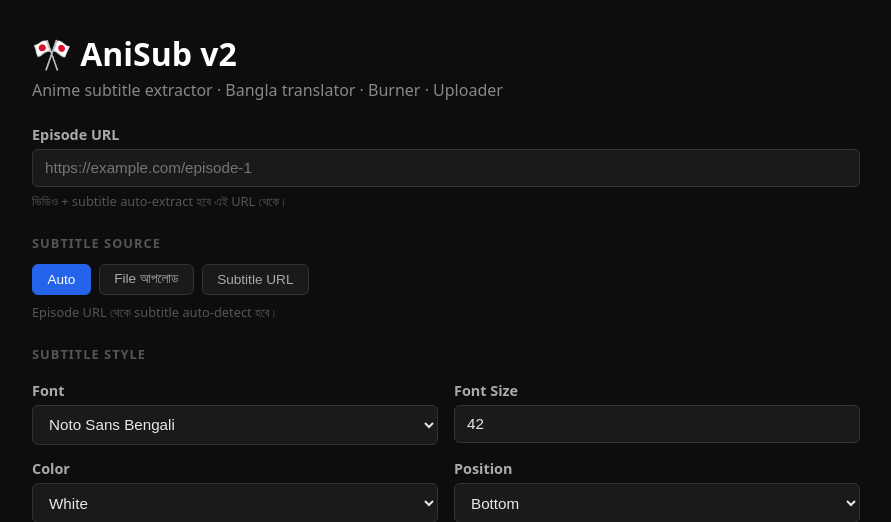
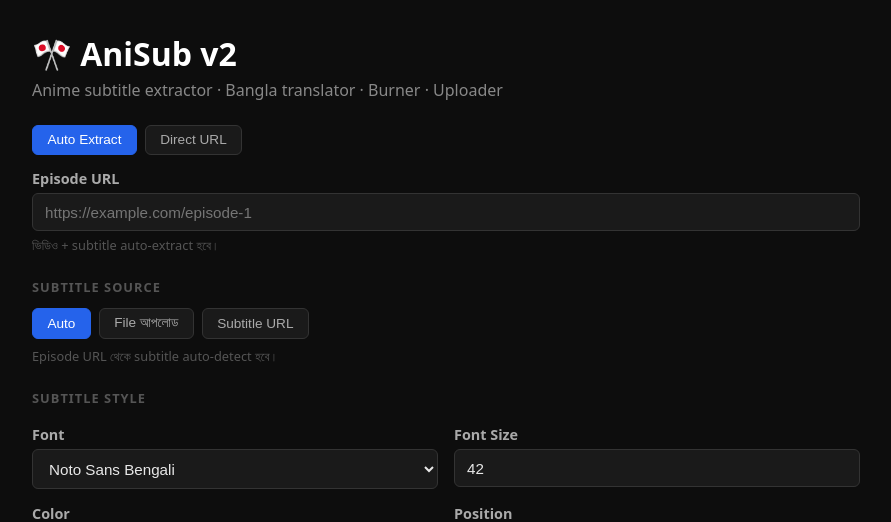
Before and after one commit to ashraf05test-prog/-genspark-diye-banailam, a Flask app: page / in a window 1280 px wide. Shown: the top 522 px of the page, without its empty margins (194-1085 px from the left). Run offline with Flask 3, Linux system fonts and the light colour scheme; parts of the project's set-up code (start-up, migrations or seed data) failed here and were passed over.

Commit message:
Update index.html

```diff
--- a/templates/index.html
+++ b/templates/index.html
@@ -95,9 +95,23 @@
   <h1>🎌 AniSub v2</h1>
   <p class="sub">Anime subtitle extractor · Bangla translator · Burner · Uploader</p>
 
-  <label>Episode URL</label>
-  <input type="url" id="source_url" placeholder="https://example.com/episode-1">
-  <p class="hint">ভিডিও + subtitle auto-extract হবে এই URL থেকে।</p>
+  <!-- Video Source Mode -->
+  <div class="tab-bar" style="margin-bottom:.75rem">
+    <button class="tab-btn active" id="modeBtn-auto" onclick="switchMode('auto')">Auto Extract</button>
+    <button class="tab-btn" id="modeBtn-manual" onclick="switchMode('manual')">Direct URL</button>
+  </div>
+
+  <div id="mode-auto">
+    <label>Episode URL</label>
+    <input type="url" id="source_url" placeholder="https://example.com/episode-1">
+    <p class="hint">ভিডিও + subtitle auto-extract হবে।</p>
+  </div>
+
+  <div id="mode-manual" style="display:none">
+    <label>Video URL (m3u8 বা mp4)</label>
+    <input type="url" id="video_url" placeholder="https://cdn.example.com/video.m3u8">
+    <p class="hint">m3u8 দিলে ffmpeg সরাসরি burn করবে — আলাদা download লাগবে না।</p>
+  </div>
 
   <!-- Subtitle Source Tabs -->
   <div class="section-title">Subtitle Source</div>
@@ -236,8 +250,20 @@
       el('stageLabel').textContent = (STAGE_LABELS[stage] || stage) + ` (${pct}%)`;
     }
 
+    let activeMode = 'auto';
+
+    function switchMode(mode) {
+      activeMode = mode;
+      ['auto','manual'].forEach(m => {
+        el('modeBtn-' + m).classList.toggle('active', m === mode);
+        el('mode-' + m).style.display = m === mode ? 'block' : 'none';
+      });
+    }
+
     async function startTask() {
-      const sourceUrl = el('source_url').value.trim();
+      const sourceUrl = activeMode === 'auto' ? (el('source_url').value.trim() || null) : null;
+      const videoUrl  = activeMode === 'manual' ? (el('video_url').value.trim() || null) : null;
+      if (!sourceUrl && !videoUrl) { alert('URL দাও'); return; }
 
       logOffset = 0;
       el('logBox').innerHTML = '';
@@ -270,14 +296,9 @@
         if (!subtitleUrl) { alert('Subtitle URL দাও'); el('startBtn').disabled = false; return; }
       }
 
-      if (!sourceUrl && !subtitleUrl) {
-        alert('Episode URL অথবা Subtitle source দাও');
-        el('startBtn').disabled = false;
-        return;
-      }
-
       const payload = {
         source_url: sourceUrl || null,
+        video_url: videoUrl || null,
         subtitle_url: subtitleUrl || null,
         font_family: el('font_family').value,
         subtitle_size: parseInt(el('subtitle_size').value) || 42,
```
